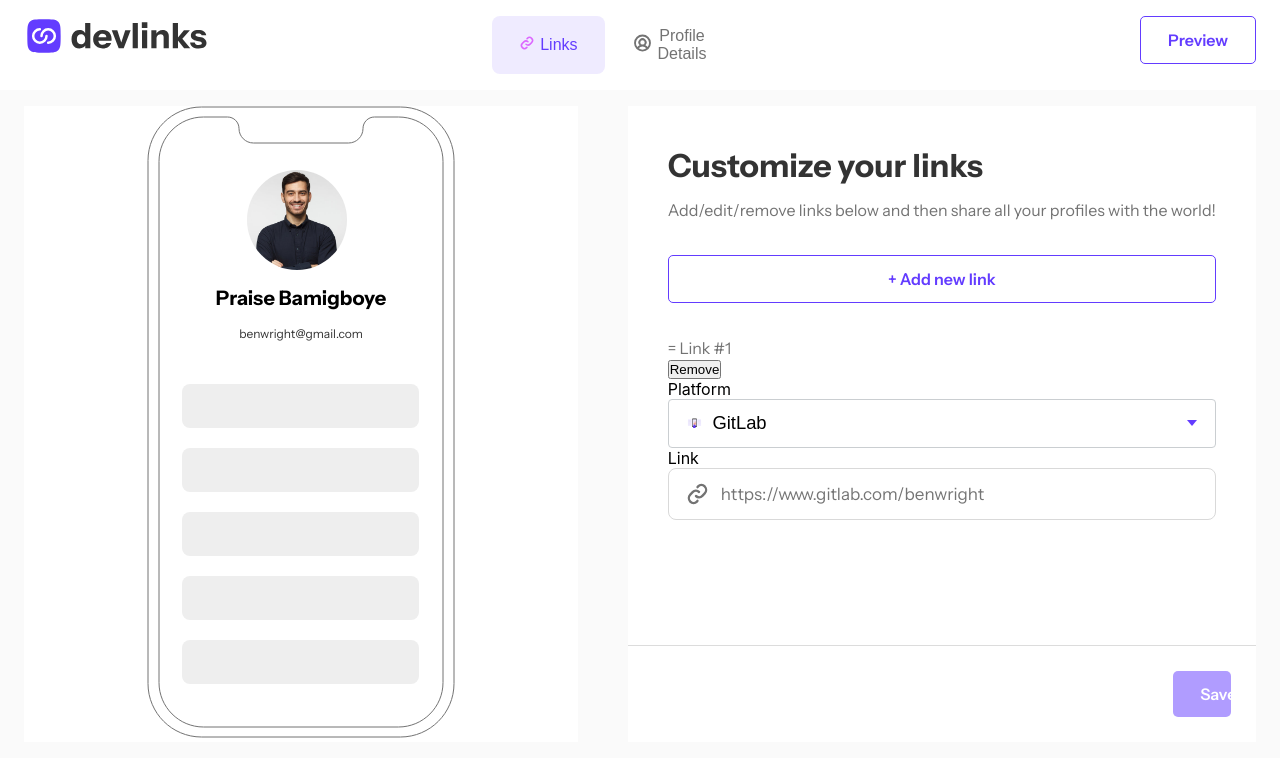
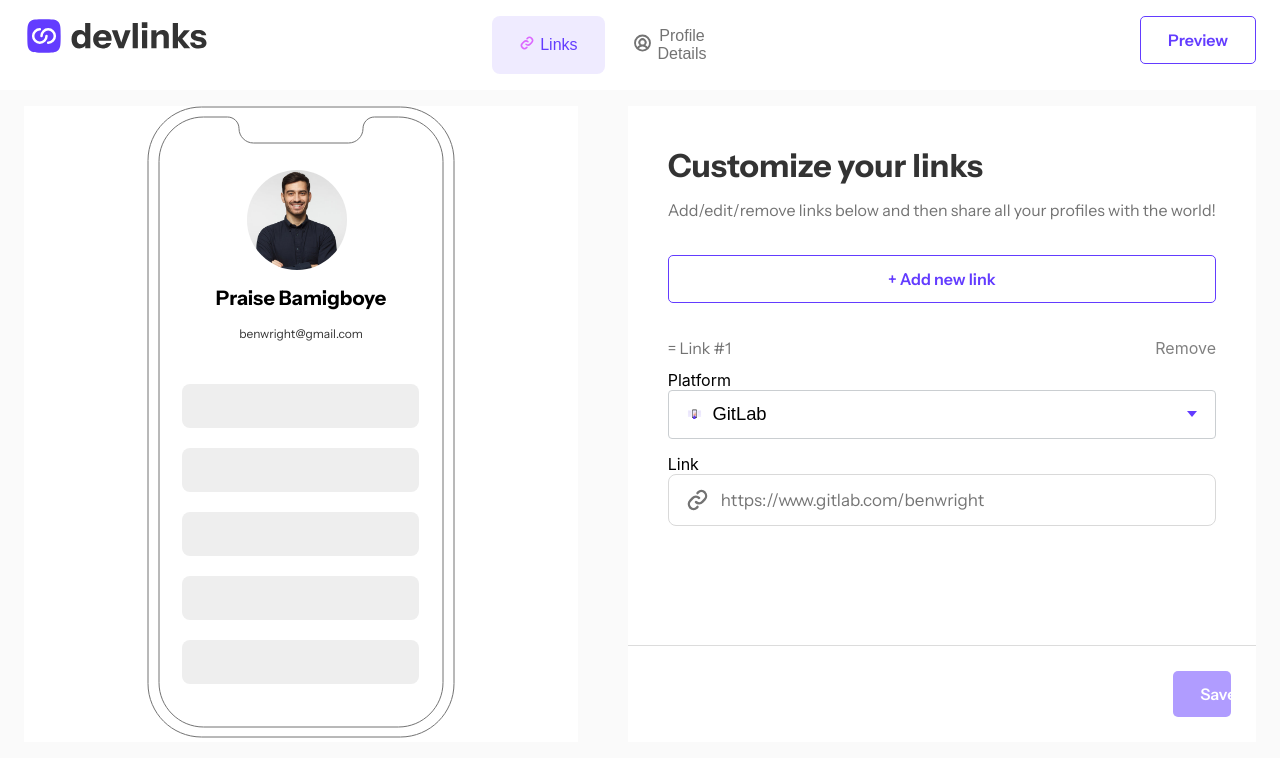
Before and after one commit to deeola/devlinks, a React (Create React App) app in the folder my-app/: page /login in a window 1280 px wide. Both pictures are taken after a click on the button "+ Add new link". Shown: the top 776 px of the page. Built offline with nearby package versions, Linux system fonts and the light colour scheme.

Commit message:
remove icon

```diff
--- a/my-app/src/components/Addlink/AddLink.css
+++ b/my-app/src/components/Addlink/AddLink.css
@@ -7,9 +7,25 @@ width: 100%;
     display: flex;
     justify-content: space-between;
     margin-bottom: 12px;
+    align-items: center;
 }
 
+
+
 .platform-link{
-margin-bottom: 12px;
+margin-bottom: 15px;
 color: #333;
 }
+
+.remove-button{
+    color: grey;
+    cursor: pointer;
+}
+
+.remove-button:hover{
+    color: black
+}
+
+.input-container{
+    /* margin-bottom: 10px; */
+}
--- a/my-app/src/components/Addlink/Addnewlink.tsx
+++ b/my-app/src/components/Addlink/Addnewlink.tsx
@@ -4,6 +4,7 @@ import "../Dropdown/Dropdown.css";
 import "../Input/InputField.css";
 import iconLink from "../../assets/images/icon-link.svg";
 import { MBody } from "../Text/Text";
+import "../Addlink/AddLink.css";
 
 type Tdropdown = {
   dropArrayImage: string;
@@ -188,10 +189,12 @@ return (
         {/* <div onClick={handleAddPrompt} >Add Prompt</div> */}
       {prompts.map((prompt: any, i: any) => (
         <div className="addlink-container" key={prompt.timestamp}>
+
           <div className="addlinknumber-remove">
             <MBody text={`= Link #${prompts.indexOf(prompt) + 1}`} />
-            <button onClick={() => handleDelete(i)}> Remove </button>
+            <p className="remove-button" onClick={() => handleDelete(i)}> Remove </p>
           </div>
+
           <div>
             <div>
               <label className="label">Platform</label>
```
